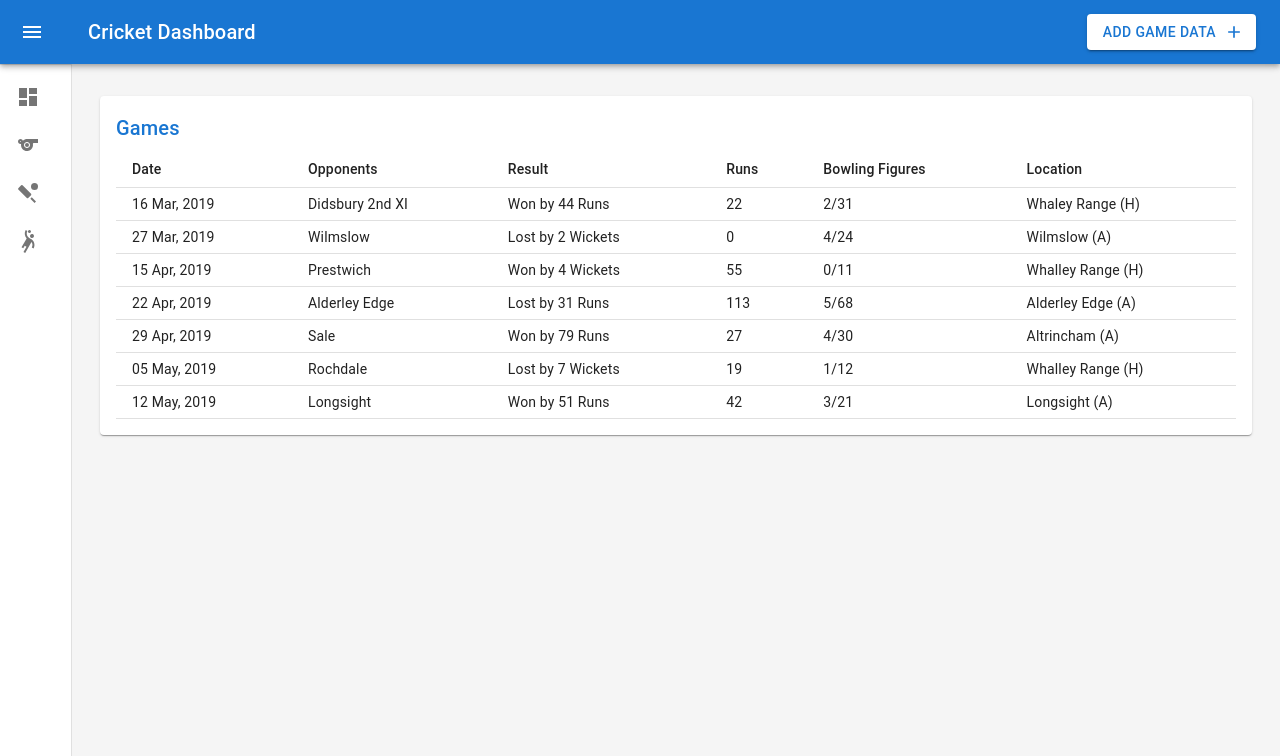
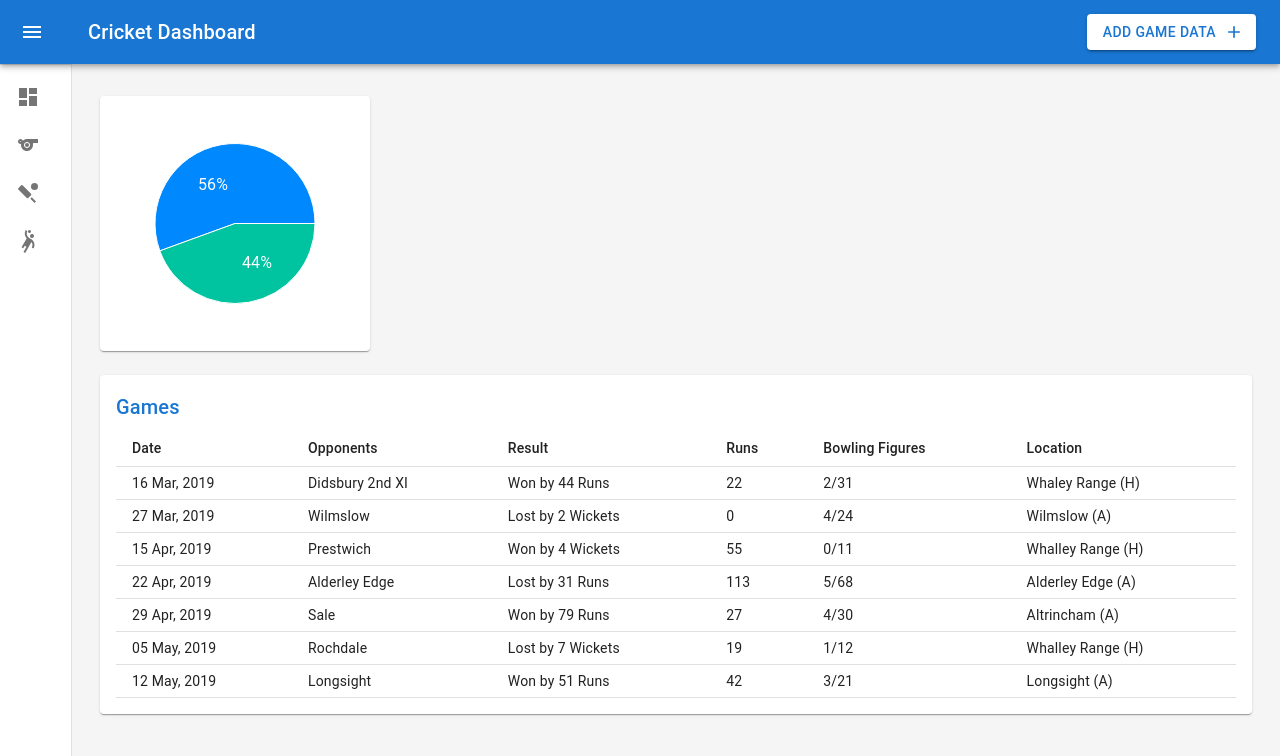
Before and after one commit to MCompton96/cricket-stats, a React (Create React App) app: page /games in a window 1280 px wide. Shown: the top 756 px of the page. Built offline with nearby package versions, Linux system fonts and the light colour scheme.

Commit message:
Added more game data

```diff
--- a/package.json
+++ b/package.json
@@ -11,6 +11,7 @@
     "@testing-library/jest-dom": "^5.16.2",
     "@testing-library/react": "^12.1.3",
     "@testing-library/user-event": "^13.5.0",
+    "axios": "^0.26.0",
     "moment": "^2.29.1",
     "prop-types": "^15.8.1",
     "react": "^17.0.2",
--- /dev/null
+++ b/src/Components/Games/Charts/Win-Pct-Pie.js
@@ -0,0 +1,49 @@
+import * as React from 'react';
+import { Cell, Pie, PieChart, ResponsiveContainer } from 'recharts';
+
+const data = [
+    {name: 'win', total: 5},
+    { name: 'lose', total: 4}
+];
+
+const colors = ['#0088FE', '#00C49F'];
+
+const RADIAN = Math.PI / 180;
+const renderCustomizedLabel = ({ cx, cy, midAngle, innerRadius, outerRadius, percent, index }) => {
+    const radius = innerRadius + (outerRadius - innerRadius) * 0.5;
+    const x = cx + radius * Math.cos(-midAngle * RADIAN);
+    const y = cy + radius * Math.sin(-midAngle * RADIAN);
+
+    return (
+      <text x={x} y={y} fill="white" textAnchor={x > cx ? 'start' : 'end'} dominantBaseline="central">
+        {`${(percent * 100).toFixed(0)}%`}
+      </text>
+    );
+  };
+
+function WinPctPie() {
+    return (
+        <React.Fragment>
+            <ResponsiveContainer>
+                <PieChart>
+                    <Pie
+                        data={data}
+                        cx="50%"
+                        cy="50%"
+                        dataKey="total"
+                        outerRadius={80}
+                        fill="#8884d8"
+                        labelLine={false}
+                        label={renderCustomizedLabel}
+                    >
+                    {data.map((entry, index) => (
+                        <Cell key={`cell-${index}`} fill={colors[index % colors.length]} />
+                    ))}
+                    </Pie>
+                </PieChart>
+            </ResponsiveContainer>
+        </React.Fragment>
+    )
+}
+
+export default WinPctPie;
--- a/src/Components/Games/Games.js
+++ b/src/Components/Games/Games.js
@@ -3,6 +3,7 @@ import * as React from 'react';
 import { battingData } from '../../Data/Batting-Data';
 import { bowlingData } from '../../Data/Bowling-Data';
 import { gameData } from '../../Data/Game-Data';
+import WinPctPie from './Charts/Win-Pct-Pie';
 import GamesTable from './Games-Table';
 
 
@@ -24,6 +25,18 @@ function Games() {
                 <Toolbar />
                 <Container maxWidth="lg" sx={{ mt: 4, mb: 4}}>
                     <Grid container spacing={3}>
+                        <Grid item xs={12} md={8} lg={3}>
+                            <Paper
+                                sx={{
+                                    p: 2,
+                                    display: 'flex',
+                                    flexDirection: 'column',
+                                    height: 255
+                                }}
+                            >
+                                <WinPctPie />
+                            </Paper>
+                        </Grid>
                         <Grid item xs={12}>
                             <Paper sx={{ p: 2, display: 'flex', flexDirection: 'column'}}>
                                 <GamesTable
```
Also changed, not shown: src/Common/Services/postcode-service.js (added, +12 -0 lines), src/Common/Services/weather-service.js (added, +8 -0 lines), 1 other file (tests, documents, lock files or other folders).
